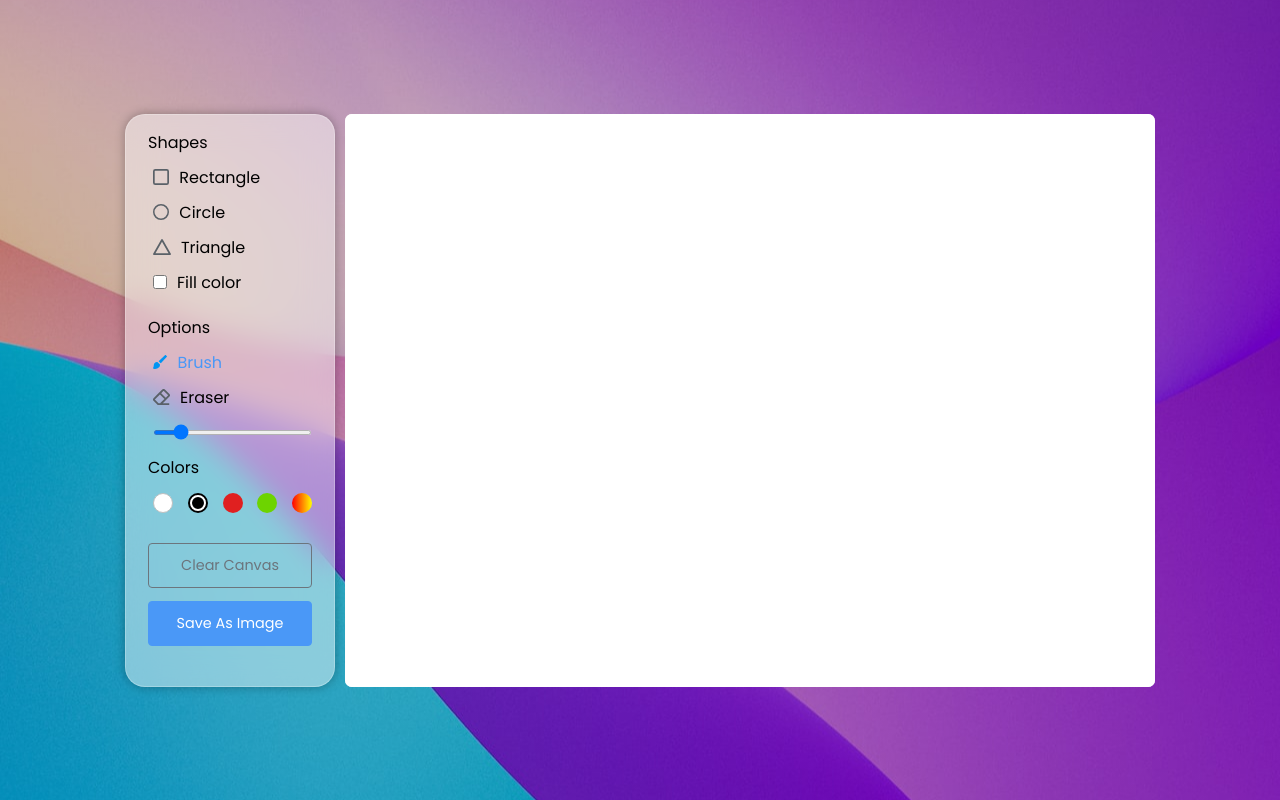
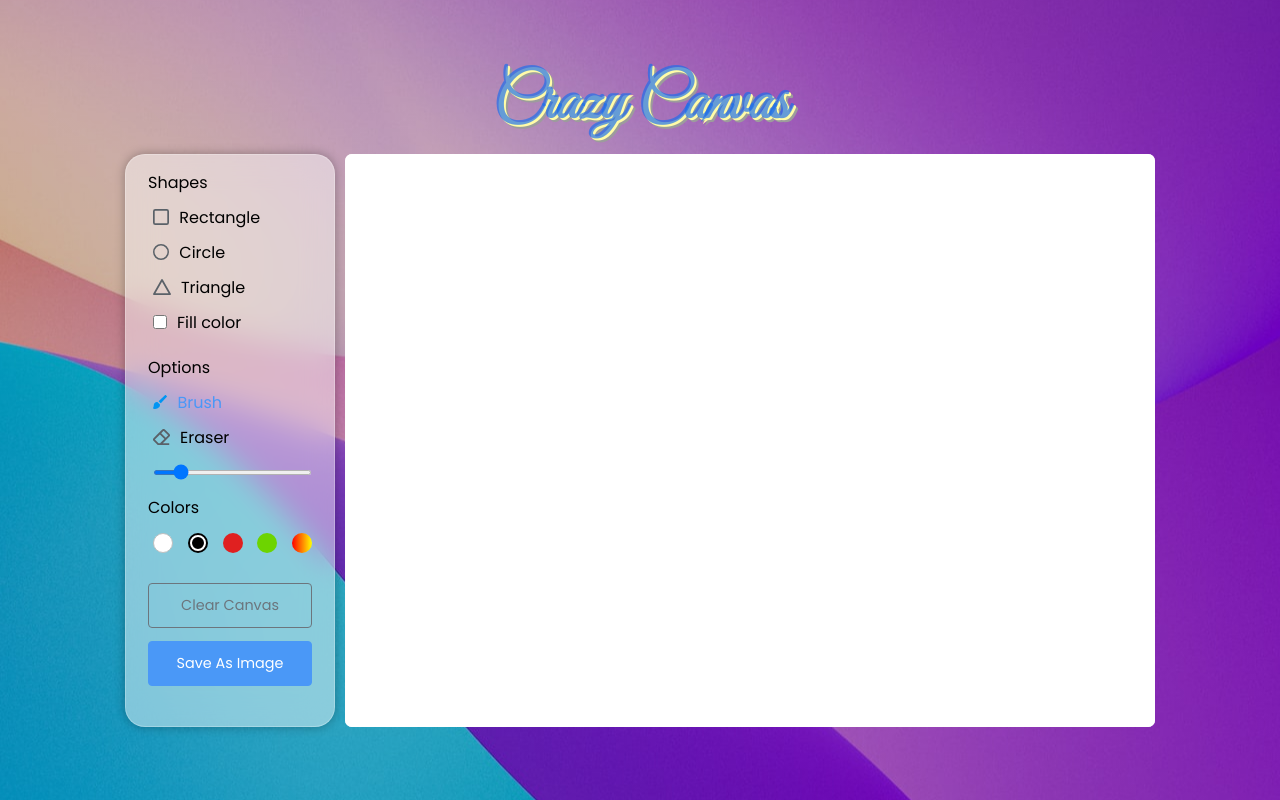
Before and after one commit to Susaksham/crazycanvas, a plain HTML site: page index.html in a window 1280 px wide. Drawn offline with Linux system fonts and the light colour scheme.

Commit message:
heading added

```diff
--- a/index.html
+++ b/index.html
@@ -3,11 +3,12 @@
 <html lang="en" dir="ltr">
   <head>
     <meta charset="utf-8" />
-    <title>Painter</title>
+    <title>Crazy Canvas</title>
     <link rel="stylesheet" href="style.css" />
     <meta name="viewport" content="width=device-width, initial-scale=1.0" />
   </head>
   <body>
+    <h1 class="heading">Crazy Canvas</h1>
     <!--wrapper-->
     <div class="container">
       <section class="tools-board">
--- a/style.css
+++ b/style.css
@@ -1,5 +1,6 @@
 /* Import Google font - Poppins */
 @import url('https://fonts.googleapis.com/css2?family=Poppins:wght@400;500;600&display=swap');
+@import url('https://fonts.googleapis.com/css2?family=Exo:wght@400;500;600&family=Great+Vibes&family=Merriweather&display=swap');
 * {
   margin: 0;
   padding: 0;
@@ -9,6 +10,7 @@
 /*styling on body*/
 body {
   display: flex;
+  flex-direction: column;
   align-items: center;
   justify-content: center;
   min-height: 100vh;
@@ -21,6 +23,12 @@ body {
   background-position: center;
   background-repeat: no-repeat;
   /*#4a98f7*/
+}
+.heading {
+  color: rgba(26, 109, 235, 0.674);
+  font-size: 4rem;
+  text-shadow: #fffca8 2px 2px 0px, #9c9c9c 4px 4px 0px;
+  font-family: 'Great Vibes', cursive;
 }
 /*tool container*/
 .container {
```
